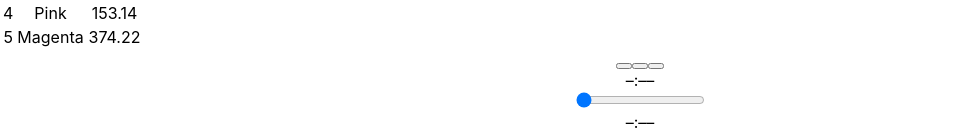
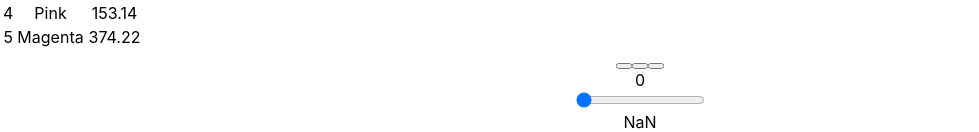
Before and after one commit to peskywabbit1/bloc-jams-react, a React (Create React App) app: page /album/the-colors in a window 1280 px wide. Shown: the part 868-1000 px from the top of the page, without its empty margins (0-979 px from the left). Built offline with nearby package versions, Linux system fonts and the light colour scheme; some icons are missing.

Commit message:
cp-bj-7 complete

```diff
--- a/src/components/Album.js
+++ b/src/components/Album.js
@@ -13,13 +13,40 @@ class Album extends Component {
     this.state = {
       album: album,
       currentSong: album.songs[0],
+      currentTime: 0,
+      duration: album.songs[0].duration,
       isPlaying: false,
       hoveredSong: null
     };
 
     this.audioElement = document.createElement("audio");
     this.audioElement.src = album.songs[0].audioSrc;
+    }
+
+    componentDidMount() {
+      this.eventListeners = {
+      timeupdate: e => {
+        this.setState({ currentTime: this.audioElement.currentTime});
+      },
+      durationchange: e => {
+        this.setState({ duration: this.audioElement.duration });
+    }
+  };
+    this.audioElement.addEventListener ('timeupdate', this.eventListeners.timeupdate);
+    this.audioElement.addEventListener('durationchange', this.eventListeners.durationchange);
   }
+
+    componentWillUnmount() {
+      this.audioElement.src = null;
+      this.audioElement.removeEventListener ('timeupdate', this.eventListeners.timeupdate);
+      this.audioElement.removeEventListener ('durationchange', this.eventListeners.durationchange);
+    }
+
+    setSong(song) {
+      this.audioElement.src = song.audioSrc;
+      this.setState({ currentSong: song });
+    }
+
   play() {
     this.audioElement.play();
     this.setState({ isPlaying: true });
@@ -28,10 +55,7 @@ class Album extends Component {
     this.audioElement.pause();
     this.setState({ isPlaying: false });
   }
-  setSong(song) {
-    this.audioElement.src = song.audioSrc;
-    this.setState({ currentSong: song });
-  }
+
   handleSongClick(song) {
     const isSameSong = this.state.currentSong === song;
     if (this.state.isPlaying && isSameSong) {
@@ -57,6 +81,12 @@ class Album extends Component {
     const nextSong = this.state.album.songs[nextIndex];
     this.setSong(nextSong);
     this.play();
+  }
+
+  handleTimeChange (e) {
+    const newTime = this.audioElement.duration * e.target.value;
+    this.audioElement.currentTime = newTime;
+    this.setState ({currentTime: newTime });
   }
 
 
@@ -123,9 +153,12 @@ class Album extends Component {
         <PlayerBar
         isPlaying={this.state.isPlaying}
         currentSong={this.state.currentSong}
+        currentTime={this.audioElement.currentTime}
+        duration={this.audioElement.duration}
         handleSongClick={() => this.handleSongClick(this.state.currentSong)}
         handlePrevClick={() => this.handlePrevClick()}
         handleNextClick={() => this.handleNextClick()}
+        handleTimeChange={(e) => this.handleTimeChange (e)}
 
         />
         </section>
--- a/src/components/PlayerBar.js
+++ b/src/components/PlayerBar.js
@@ -16,9 +16,16 @@ class PlayerBar extends Component {
           </button>
         </section>
         <section id="time-control">
-          <div className="current-time">–:––</div>
-          <input type="range" className="seek-bar" value="0" />
-          <div className="total-time">–:––</div>
+          <div className="current-time">{this.props.currentTime}</div>
+          <input type="range"
+          className="seek-bar"
+          value={(this.props.currentTime / this.props.duration) || 0}
+          max="1"
+          min="0"
+          step="0.01"
+          onChange={this.props.handleTimeChange}
+          />
+          <div className="total-time">{this.props.duration}</div>
         </section>
         <section id="volume-control">
           <div className="icon ion-volume-low"></div>
```
